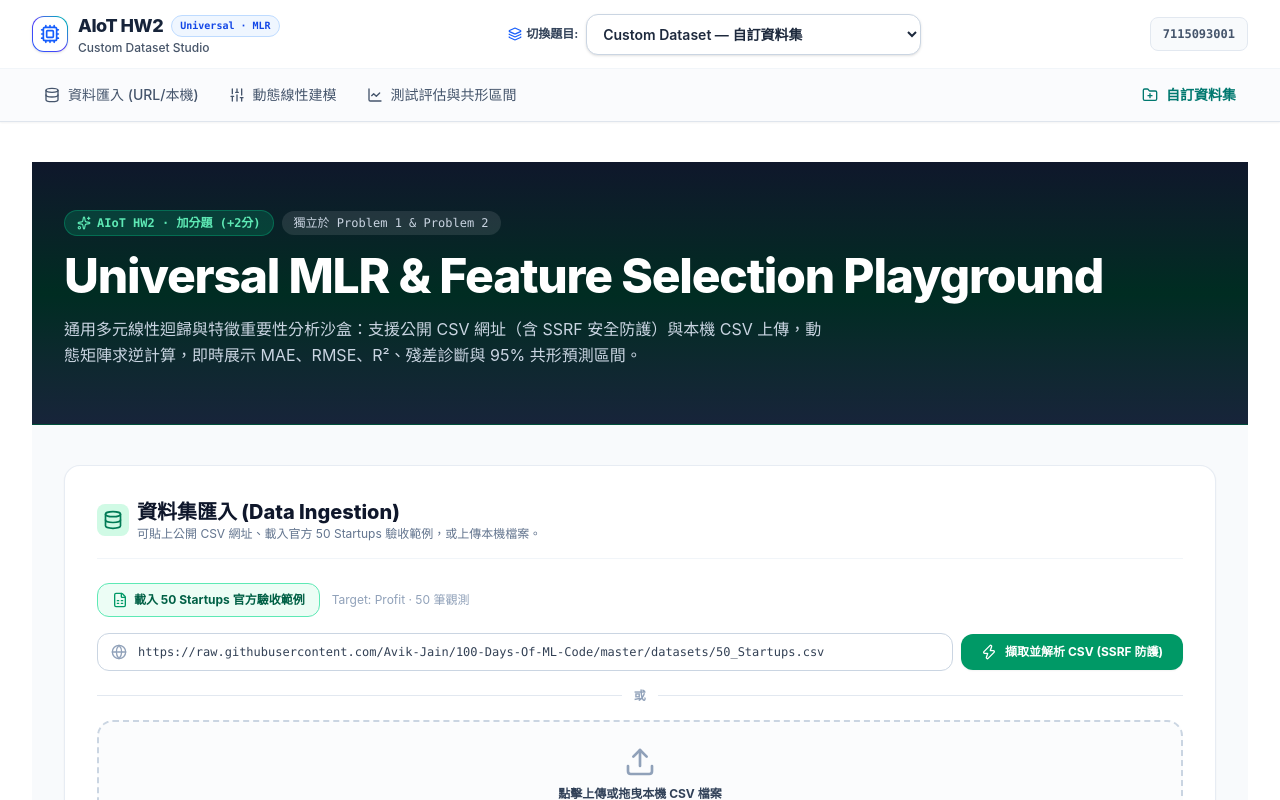
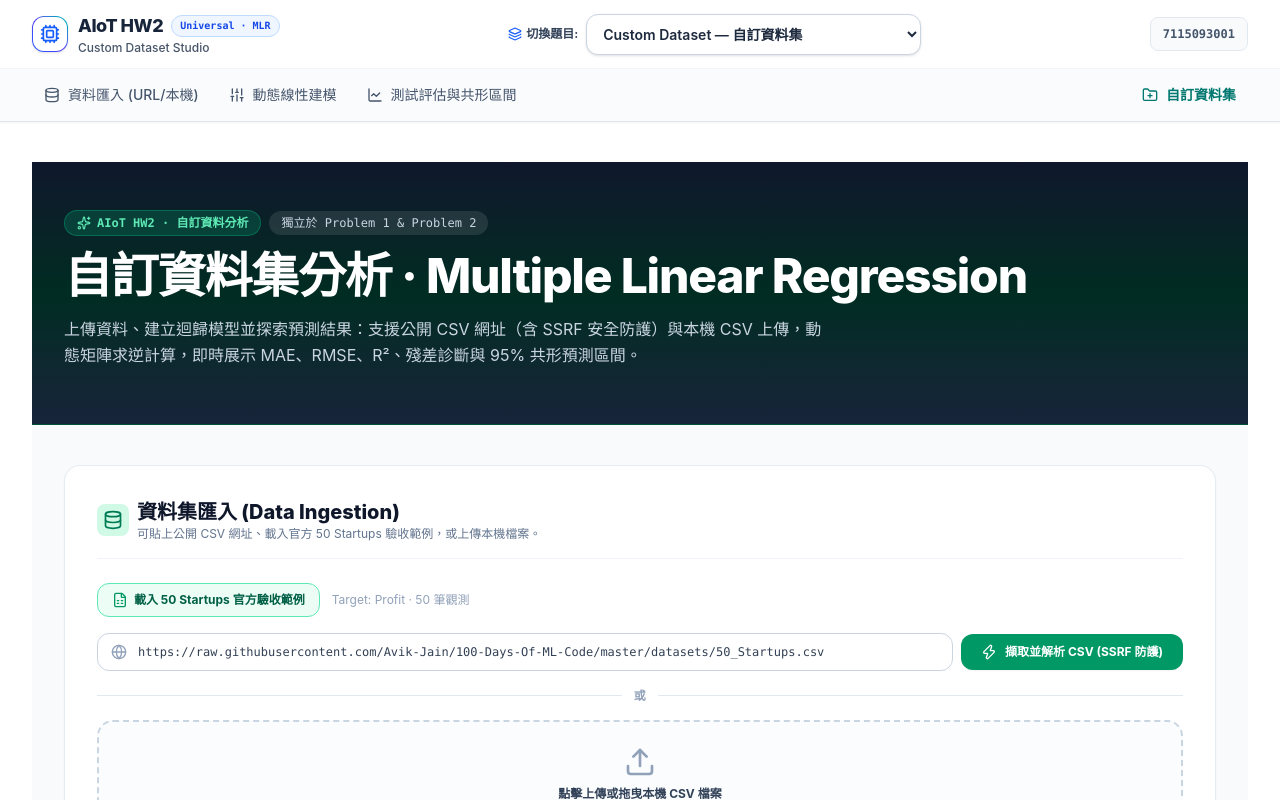
Before and after one commit to Augustine-723/AIoT_HW2, a Next.js app in the folder website/: page /custom-dataset in a window 1280 px wide. Shown: the top 800 px of the page. Built offline with nearby package versions, Linux system fonts and the light colour scheme.

Commit message:
style: refine custom dataset hero and remove bonus points wording

```diff
--- a/website/app/custom-dataset/page.tsx
+++ b/website/app/custom-dataset/page.tsx
@@ -183,17 +183,17 @@ export default function CustomDatasetPage() {
           <div className="flex flex-wrap items-center gap-2">
             <span className="px-3 py-1 rounded-full text-xs font-mono font-bold bg-emerald-500/20 text-emerald-300 border border-emerald-400/30 flex items-center gap-1.5">
               <Sparkles className="w-3.5 h-3.5" />
-              <span>AIoT HW2 · 加分題 (+2分)</span>
+              <span>AIoT HW2 · 自訂資料分析</span>
             </span>
             <span className="px-3 py-1 rounded-full text-xs font-mono text-slate-300 bg-white/10">
               獨立於 Problem 1 & Problem 2
             </span>
           </div>
           <h1 className="text-3xl sm:text-4xl lg:text-5xl font-extrabold tracking-tight">
-            Universal MLR & Feature Selection Playground
+            自訂資料集分析 · Multiple Linear Regression
           </h1>
           <p className="text-slate-300 text-sm sm:text-base max-w-3xl leading-relaxed">
-            通用多元線性迴歸與特徵重要性分析沙盒：支援公開 CSV 網址（含 SSRF 安全防護）與本機 CSV 上傳，動態矩陣求逆計算，即時展示 MAE、RMSE、R²、殘差診斷與 95% 共形預測區間。
+            上傳資料、建立迴歸模型並探索預測結果：支援公開 CSV 網址（含 SSRF 安全防護）與本機 CSV 上傳，動態矩陣求逆計算，即時展示 MAE、RMSE、R²、殘差診斷與 95% 共形預測區間。
           </p>
         </div>
       </section>
```
